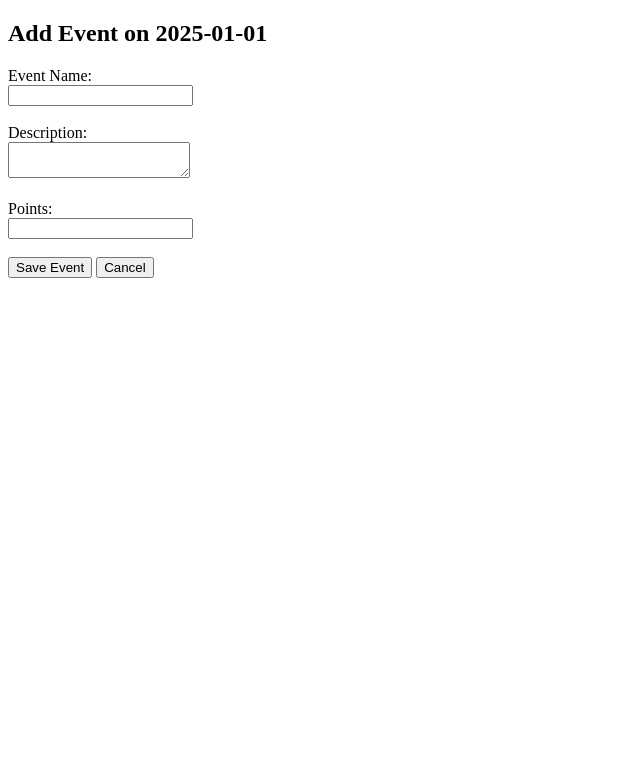
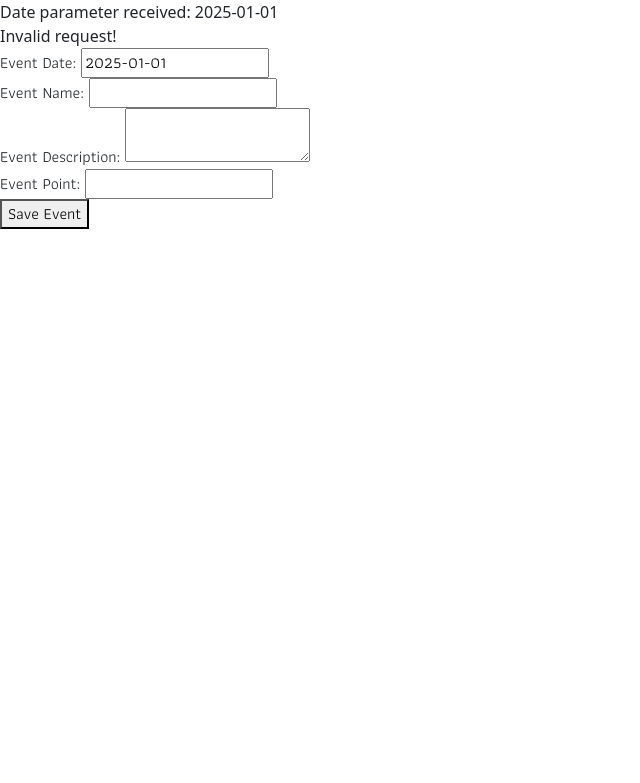
Before and after one commit to tawantink/digitalActivityBook, a PHP site: page /add_event.php?date=2025-01-01 in a window 1280 px wide. Shown: the top 783 px of the page, without its empty margins (0-640 px from the left). Run offline with PHP 8.4, Linux system fonts and the light colour scheme; the visitor is signed in with stand-in values (Sample User, id 1); data that the repository does not hold is empty.

Commit message:
Update add_event.php

```diff
--- a/add_event.php
+++ b/add_event.php
@@ -1,33 +1,76 @@
 <?php
-// รับวันที่จาก URL
+// รับค่าจาก URL
 $date = isset($_GET['date']) ? $_GET['date'] : null;
+if (!$date) {
+    echo "Invalid request! The 'date' parameter is missing.";
+    exit;
+} else {
+    echo "Date parameter received: " . htmlspecialchars($date) . "<br>";
+}
 
-if (!$date) {
-    echo "No date selected!";
-    exit;
+// รวมไฟล์ config.php เพื่อเชื่อมต่อฐานข้อมูล
+include 'configCon.php';
+include 'layout.php';
+
+// ตรวจสอบว่าแบบฟอร์มถูกส่งมา
+if ($_SERVER["REQUEST_METHOD"] === "POST") {
+    // Validate and sanitize input
+    $event_date = filter_input(INPUT_POST, 'event_date', FILTER_SANITIZE_STRING);
+    $event_name = filter_input(INPUT_POST, 'event_name', FILTER_SANITIZE_STRING);
+    $event_descrip = filter_input(INPUT_POST, 'event_descrip', FILTER_SANITIZE_STRING);
+    $event_point = filter_input(INPUT_POST, 'event_point', FILTER_VALIDATE_INT);
+
+    if ($event_date && $event_name && $event_descrip && $event_point !== false) {
+        // บันทึกข้อมูลลงในตาราง events
+        $sql = "INSERT INTO events (event_date, event_name, event_descrip, event_point) VALUES (?, ?, ?, ?)";
+        $stmt = $conn->prepare($sql);
+        $stmt->bind_param("sssi", $event_date, $event_name, $event_descrip, $event_point);
+
+        if ($stmt->execute()) {
+            // ดึง event_id ที่เพิ่งเพิ่ม
+            $event_id = $stmt->insert_id;
+
+            // สร้างตาราง sub-table สำหรับผู้เข้าร่วมกิจกรรม
+            $create_table_sql = "CREATE TABLE event_participants_$event_id (
+                id INT AUTO_INCREMENT PRIMARY KEY,
+                event_id INT NOT NULL,
+                user_id INT NOT NULL,
+                FOREIGN KEY (user_id) REFERENCES users(id),
+                FOREIGN KEY (event_id) REFERENCES events(id)
+            )";
+
+            if ($conn->query($create_table_sql) === TRUE) {
+                echo "Event and sub-table for participants created successfully!";
+                echo "<br><a href='events.php?date=$event_date'><button>Back to Events</button></a>";
+            } else {
+                echo "Error creating sub-table: " . $conn->error;
+                echo "<br><a href='add_event.php?date=$event_date'><button>Try Again</button></a>";
+            }
+        } else {
+            echo "Error: " . $stmt->error;
+            echo "<br><a href='add_event.php?date=$event_date'><button>Try Again</button></a>";
+        }
+
+        // ปิดการเชื่อมต่อ
+        $stmt->close();
+    } else {
+        echo "Invalid input!";
+    }
+    $conn->close();
+} else {
+    echo "Invalid request!";
 }
 ?>
 
-<!DOCTYPE html>
-<html>
-<head>
-    <title>Add New Event</title>
-</head>
-<body>
-    <h2>Add Event on <?php echo htmlspecialchars($date); ?></h2>
-    <form action="save_event.php" method="POST">
-        <input type="hidden" name="event_date" value="<?php echo htmlspecialchars($date); ?>">
-        <label for="event_name">Event Name:</label><br>
-        <input type="text" id="event_name" name="event_name" required><br><br>
-
-        <label for="event_descrip">Description:</label><br>
-        <textarea id="event_descrip" name="event_descrip" required></textarea><br><br>
-
-        <label for="event_point">Points:</label><br>
-        <input type="number" id="event_point" name="event_point" required><br><br>
-
-        <button type="submit">Save Event</button>
-        <a href="events.php?date=<?php echo htmlspecialchars($date); ?>"><button type="button">Cancel</button></a>
-    </form>
-</body>
-</html>
+<!-- HTML form for adding a new event -->
+<form method="POST" action="save_event.php?date=<?php echo htmlspecialchars($date); ?>">
+    <label for="event_date">Event Date:</label>
+    <input type="text" id="event_date" name="event_date" value="<?php echo htmlspecialchars($date); ?>" readonly><br>
+    <label for="event_name">Event Name:</label>
+    <input type="text" id="event_name" name="event_name" required><br>
+    <label for="event_descrip">Event Description:</label>
+    <textarea id="event_descrip" name="event_descrip" required></textarea><br>
+    <label for="event_point">Event Point:</label>
+    <input type="number" id="event_point" name="event_point" required><br>
+    <button type="submit">Save Event</button>
+</form>
```
